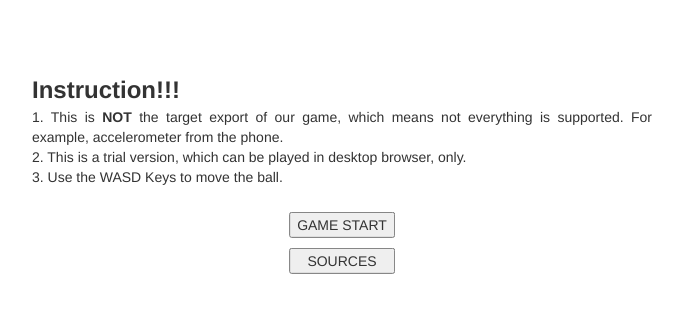
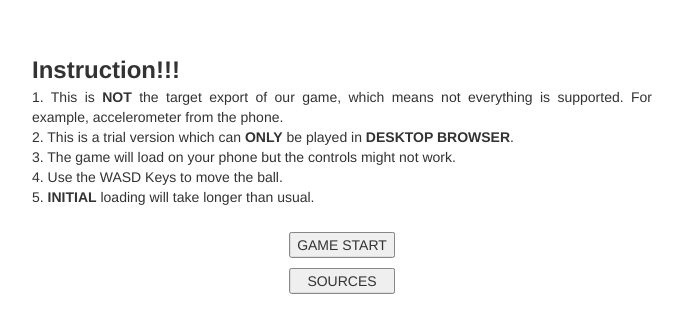
Before and after one commit to Fhuu/HexArcade, a plain HTML site: page index.html in a window 1280 px wide. Shown: the part 270-602 px from the top of the page, without its empty margins (308-991 px from the left). Drawn offline with nearby package versions, Linux system fonts and the light colour scheme.

Commit message:
Added more instruction

```diff
--- a/index.html
+++ b/index.html
@@ -77,8 +77,10 @@
         <div id="instruction">
             <span id="instruction-text"><b>Instruction!!!</b></span>
             <span>1. This is <b>NOT</b> the target export of our game, which means not everything is supported. For example, accelerometer from the phone.</span>
-            <span>2. This is a trial version, which can be played in desktop browser, only.</span>
-            <span>3. Use the WASD Keys to move the ball.</span>
+            <span>2. This is a trial version which can <b>ONLY</b> be played in <b>DESKTOP BROWSER</b>.</span>
+            <span>3. The game will load on your phone but the controls might not work.</span>
+            <span>4. Use the WASD Keys to move the ball.</span>
+            <span>5. <b>INITIAL</b> loading will take longer than usual.</span>
         </div>
         <br/>
         <div id="buttons">
```
